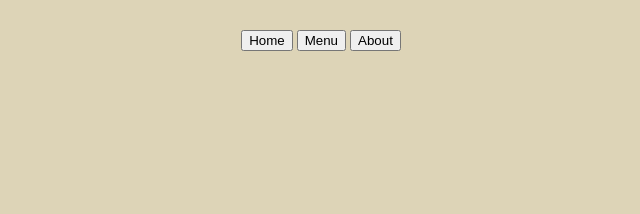
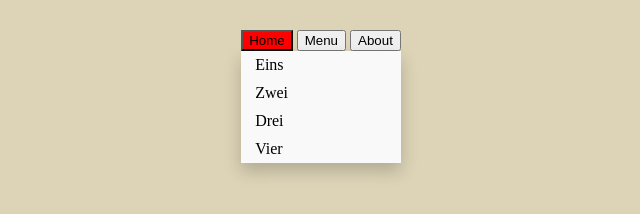
Before and after one commit to ZakhaevK/odin-test-dropdown-carousel, a website built with webpack: page src/template.html in a window 1280 px wide. Both pictures are taken after a click on the button "Home". Shown: the whole page, without its empty margins (319-959 px from the left). Built offline with nearby package versions, Linux system fonts and the light colour scheme.

Commit message:
Add dropdown style, html, and js - Mostly fine, style is basic but functional.

```diff
--- a/src/content.js
+++ b/src/content.js
@@ -0,0 +1,26 @@
+export { initialiseDropdown };
+
+function toggleVisibility(element) {
+  element.classList.toggle("visible");
+}
+
+// Requires a div containing elements of class "drop-btn" and "drop-content"
+// as well as a class called "visible" containing display: flex or block.
+function initialiseDropdown(dropdownDiv) {
+  const dropBtn = dropdownDiv.getElementsByClassName("drop-btn")[0];
+  const dropContent = dropdownDiv.getElementsByClassName("drop-content")[0];
+  console.log(dropBtn, dropContent);
+
+  dropBtn.onclick = () => {
+    toggleVisibility(dropContent);
+  };
+
+  // Closes dropdown when clicking elsewhere
+  window.onclick = function(e) {
+    if (!e.target.matches('.drop-btn')) {
+      if (dropContent.classList.contains('visible')) {
+        dropContent.classList.remove('visible');
+      }
+    }
+  }
+}
--- a/src/index.js
+++ b/src/index.js
@@ -1 +1,6 @@
 import "./style.css";
+import { initialiseDropdown } from "./content.js";
+
+const dropDown = document.getElementById("nav1")
+
+initialiseDropdown(dropDown);
--- a/src/style.css
+++ b/src/style.css
@@ -10,7 +10,64 @@ header {
   padding-bottom: 5px;
 }
 
+button {
+  cursor: pointer;
+}
+
 button:disabled {
   background-color: darkred;
   color: white;
 }
+
+.nav {
+  display: flex;
+  flex-direction: row;
+}
+
+.nav a:hover,
+.dropdown:hover .drop-btn,
+.drop-btn:focus {
+  background-color: red;
+}
+
+/* ----- All dropdown stuff below ----- */
+
+.dropdown {
+  display: inline-block;
+}
+
+/* .dropdown .drop-btn {
+  font-size: 16px;
+  border: none;
+  outline: none;
+  color: white;
+  padding: 14px 16px;
+  background-color: inherit;
+  font-family: inherit;
+  margin: 0;
+} */
+
+.drop-content {
+  display: none;
+  flex-direction: column;
+  position: absolute;
+  background-color: #f9f9f9;
+  min-width: 160px;
+  box-shadow: 0px 8px 16px 0px rgba(0, 0, 0, 0.2);
+  z-index: 1;
+}
+
+.drop-content a {
+  float: none;
+  color: black;
+  padding: 5px 14px;
+  text-decoration: none;
+  display: block;
+  text-align: left;
+}
+
+.drop-content.visible {
+  display: block;
+}
+
+/* ----- End of dropdown stuff ----- */
--- a/src/template.html
+++ b/src/template.html
@@ -8,9 +8,17 @@
   <body>
     <header>
       <nav>
-        <button id="home">Home</button>
-        <button id="menu">Menu</button>
-        <button id="about">About</button>
+        <div class="dropdown" id="nav1">
+          <button class="drop-btn">Home</button>
+          <div class="drop-content">
+            <a href="#">Eins</a>
+            <a href="#">Zwei</a>
+            <a href="#">Drei</a>
+            <a href="#">Vier</a>
+          </div>
+        </div>
+        <button id="nav2">Menu</button>
+        <button id="nav3">About</button>
       </nav>
     </header>
     <div id="content"></div>
--- a/webpack.dev.js
+++ b/webpack.dev.js
@@ -5,13 +5,13 @@ This is a Webpack configuration file that contains all details
 needed for bundling, like entry point, output destination, and
 anything like plugins and loaders.
 */
-const { merge } = require('webpack-merge');
-const common = require('./webpack.common.js');
+const { merge } = require("webpack-merge");
+const common = require("./webpack.common.js");
 
 module.exports = merge(common, {
   mode: "development",
   devtool: "eval-source-map",
   devServer: {
     watchFiles: ["./src/template.html"],
-  }
+  },
 });
```
